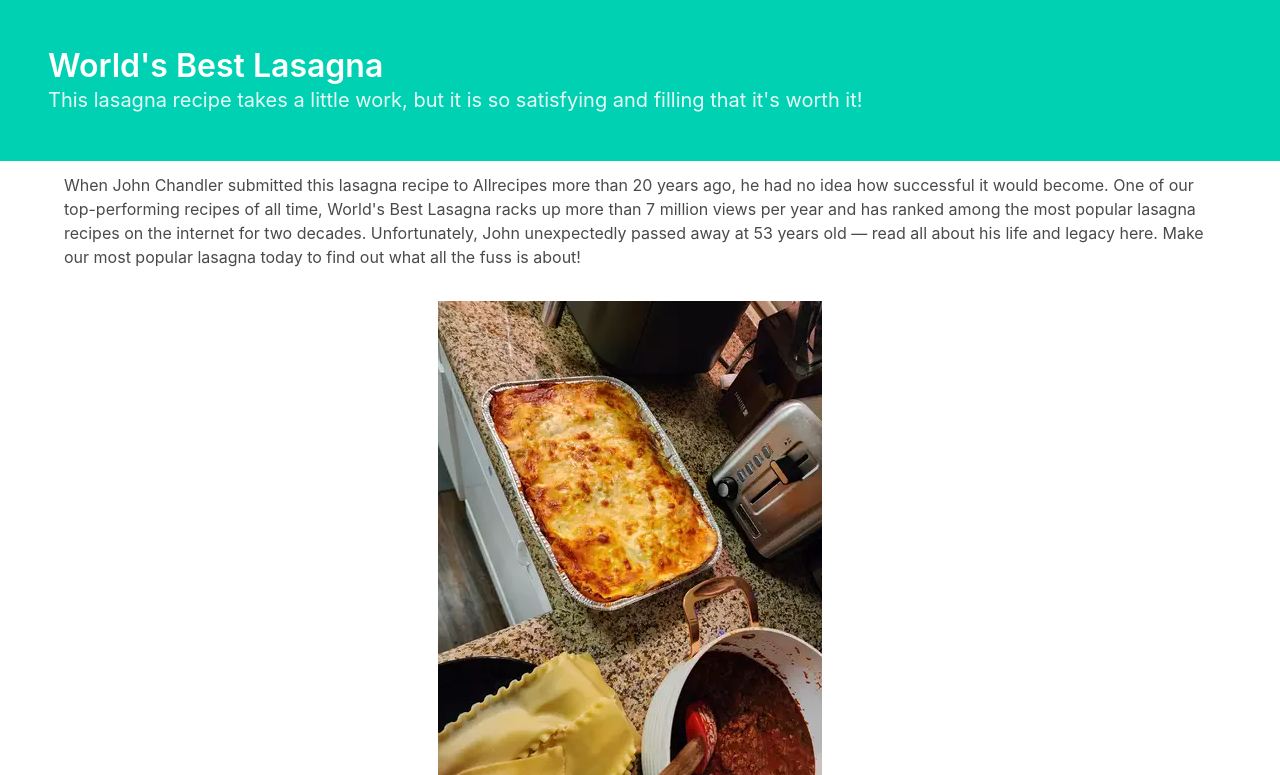
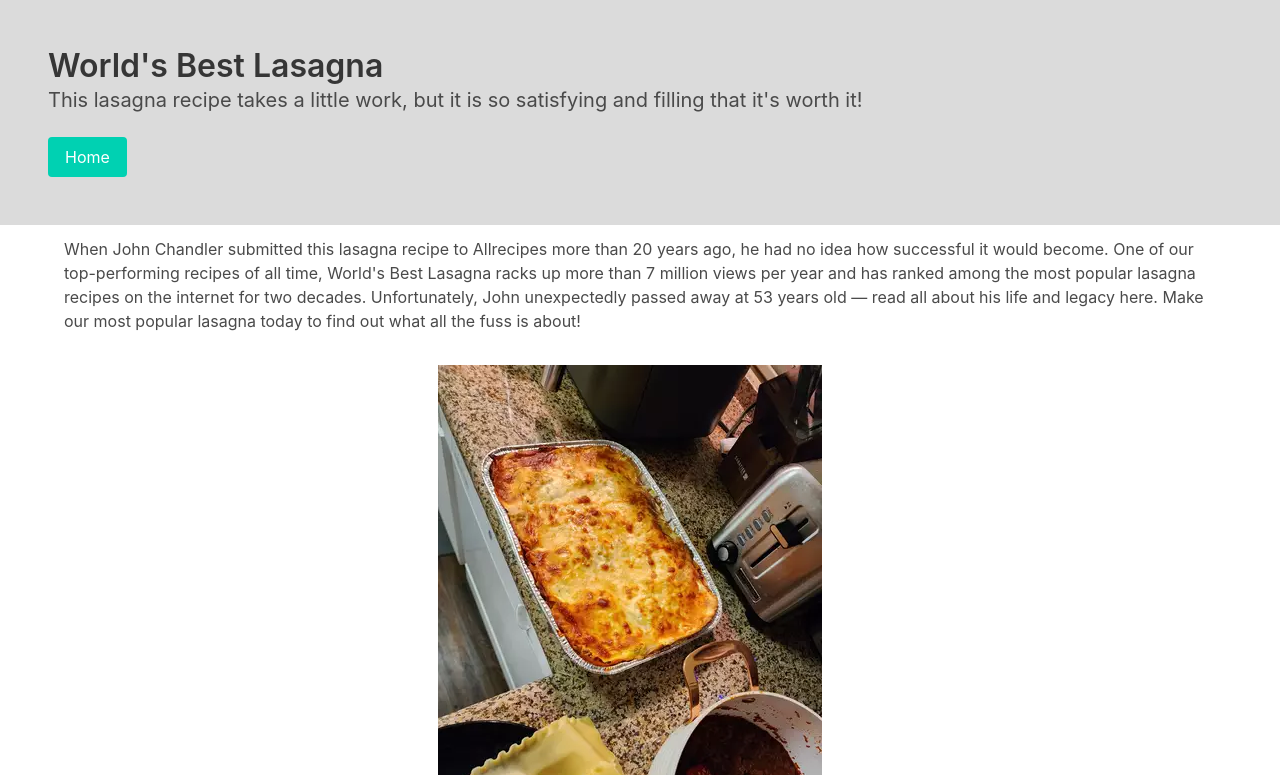
Before and after one commit to itsbbgawara/odin-recipes, a plain HTML site: page recipes/lasagna.html in a window 1280 px wide. Shown: the top 775 px of the page. Drawn offline with nearby package versions, Linux system fonts and the light colour scheme.

Commit message:
add home button

```diff
--- a/recipes/lasagna.html
+++ b/recipes/lasagna.html
@@ -8,7 +8,7 @@
     <title>World's Best Lasagna</title>
 </head>
 <body>
-    <section class="hero is-primary">
+    <section class="hero has-background-grey-lighter">
         <div class="hero-body">
           <p class="title">
             World's Best Lasagna
@@ -16,6 +16,7 @@
           <p class="subtitle">
             This lasagna recipe takes a little work, but it is so satisfying and filling that it's worth it!
           </p>
+          <a href="/index.html" class="button is-primary">Home</a>
         </div>
     </section>
     <div class="container mt-3">
```
